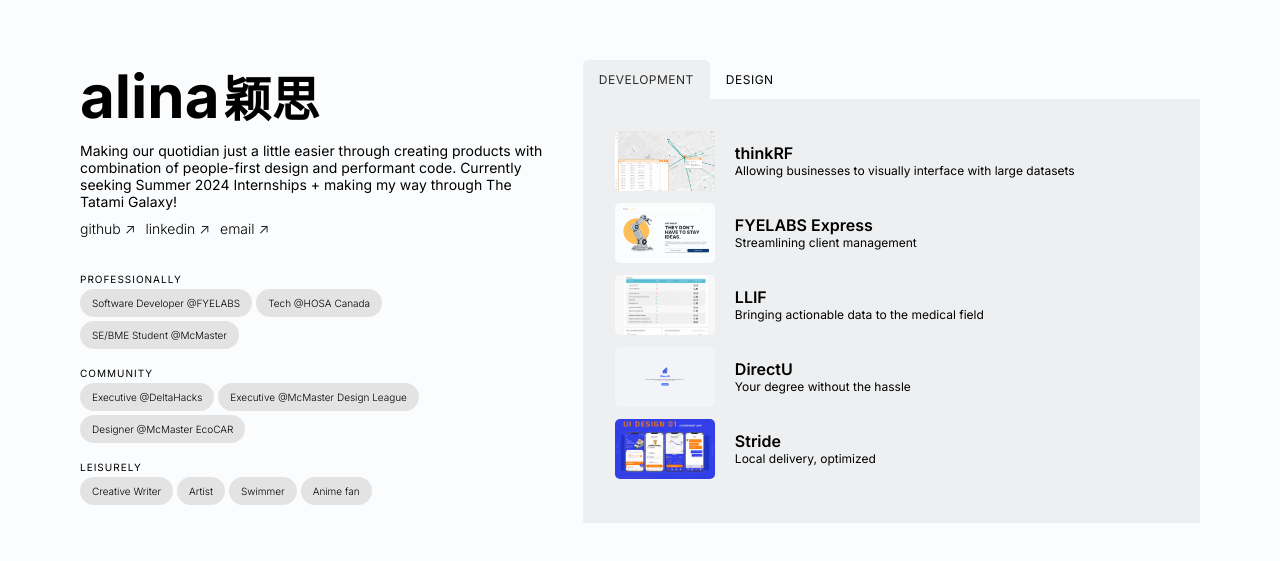
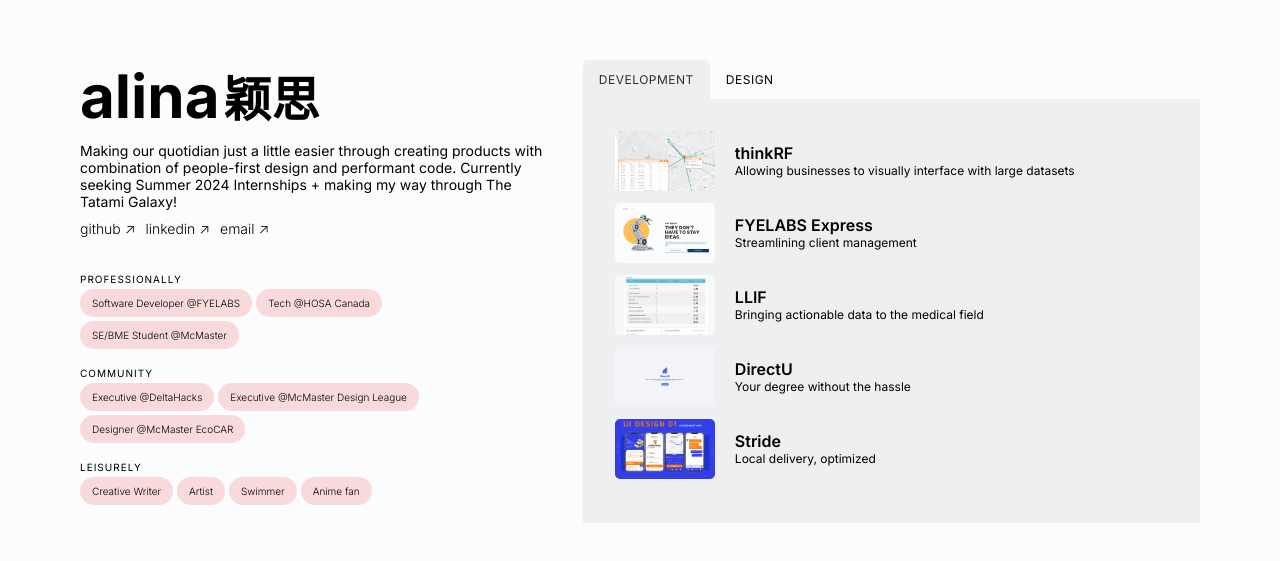
Before and after one commit to charcoalyy/portfolio, a React (Vite) app: page / in a window 1280 px wide. Shown: the part 109-670 px from the top of the page. Built offline with nearby package versions, Linux system fonts and the light colour scheme.

Commit message:
update chip colour

```diff
--- a/src/components/molecules/styles.module.scss
+++ b/src/components/molecules/styles.module.scss
@@ -88,7 +88,7 @@
   }
 
   .chip {
-    background-color: $grey-50;
+    background-color: $primary-25;
     font-size: 10px;
     font-weight: 300;
     padding: 8px 12px;
```
